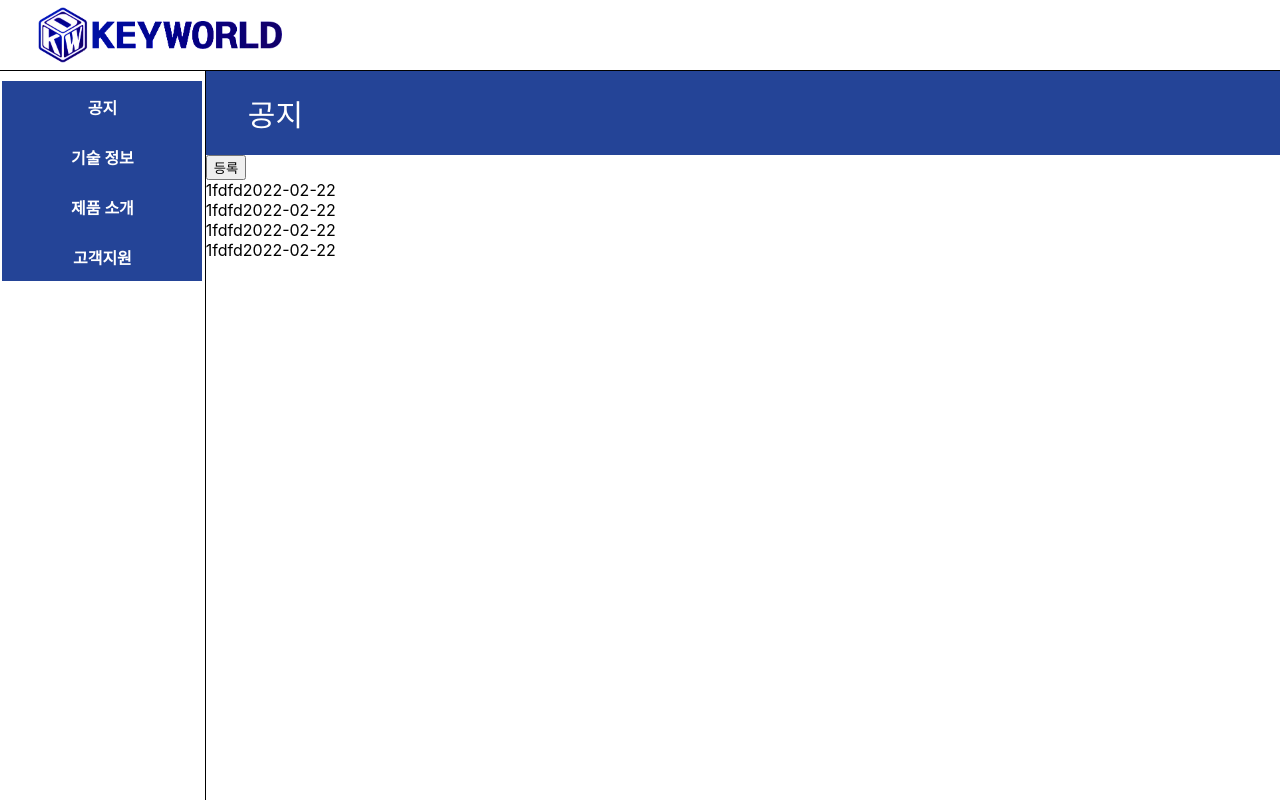
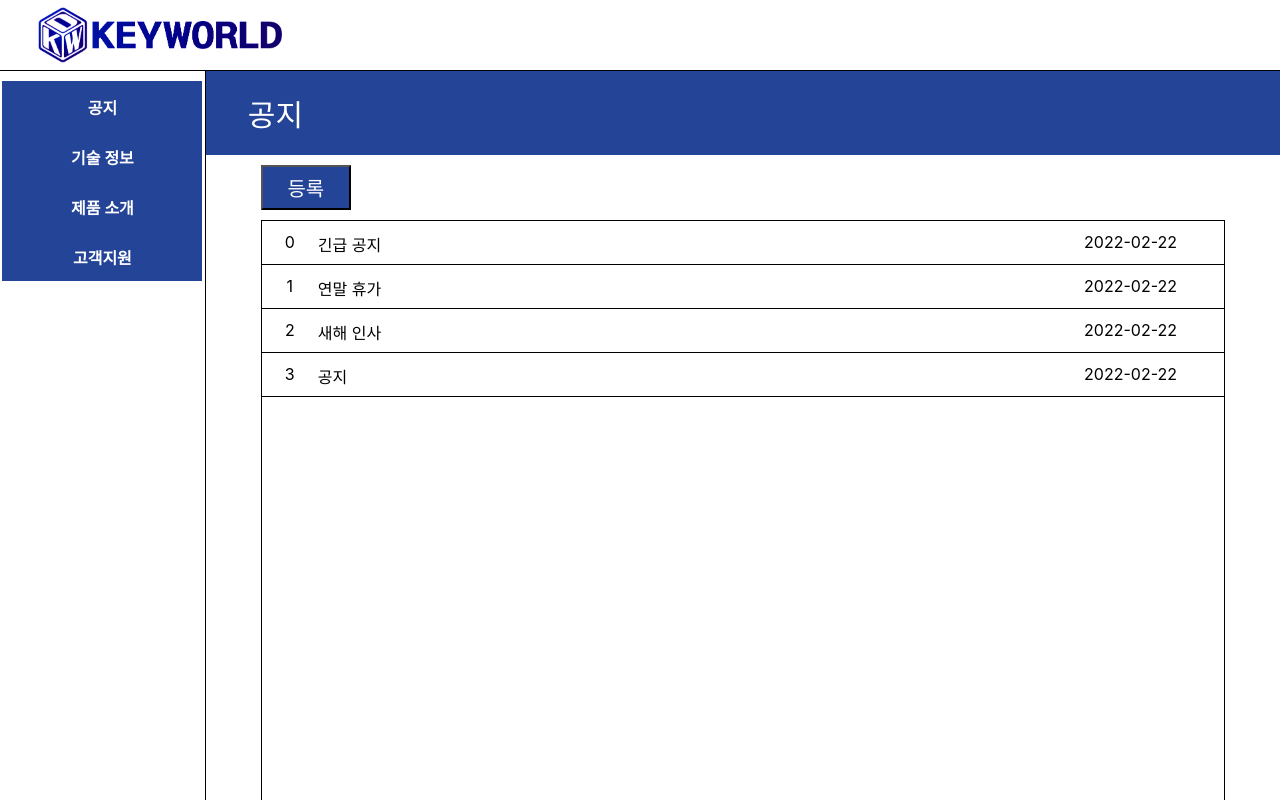
Before and after one commit to Keyworld-khu/keyworld-client, a React (Create React App) app: page /admin/notice in a window 1280 px wide. Shown: the top 800 px of the page. Built offline with nearby package versions, Linux system fonts and the light colour scheme; the HTML template or start-up script is replaced by a standard one.

Commit message:
feat: Apply layout to other pages

```diff
--- a/src/assets/css/admin.css
+++ b/src/assets/css/admin.css
@@ -29,3 +29,45 @@
   box-sizing: border-box;
   padding: 20px 0 20px 42px;
 }
+
+.admin-notice-register {
+  margin: 10px 0 10px 55px;
+  width: 90px;
+  height: 45px;
+  color: #fff;
+  cursor: pointer;
+}
+
+.admin-notice-register:hover {
+  background-color: #3f5998;
+}
+
+.admin-content-main {
+  border: 0.75px solid #000;
+  height: 850px;
+  margin: 0 55px;
+}
+
+.admin-content-list {
+  border-bottom: 0.75px solid #000;
+  width: 100%;
+  height: 44px;
+  padding-top: 11px;
+  box-sizing: border-box;
+}
+
+.admin-content-number {
+  width: 60px;
+  height: 100%;
+  text-align: center;
+}
+
+.admin-content-title {
+  width: 80%;
+}
+
+.admin-content-date {
+  width: 200px;
+  text-align: center;
+  justify-content: center;
+}
--- a/src/assets/css/index.css
+++ b/src/assets/css/index.css
@@ -8,6 +8,10 @@
 
 .f-30 {
   font-size: 30px;
+}
+
+.f-20 {
+  font-size: 20px;
 }
 
 .fw-600 {
@@ -22,3 +26,7 @@ body {
   width: 100%;
   height: 100%;
 }
+
+a {
+  text-decoration: none;
+}
--- a/src/components/admin/AdminContent.jsx
+++ b/src/components/admin/AdminContent.jsx
@@ -1,4 +1,30 @@
 import React from "react";
+import AdminContentList from "./AdminContentList";
+
+import Button from "../layout/Button";
+
+export const DUMMY = [
+  {
+    number: 0,
+    title: "긴급 공지",
+    date: "2022-02-22",
+  },
+  {
+    number: 1,
+    title: "연말 휴가",
+    date: "2022-02-22",
+  },
+  {
+    number: 2,
+    title: "새해 인사",
+    date: "2022-02-22",
+  },
+  {
+    number: 3,
+    title: "공지",
+    date: "2022-02-22",
+  },
+];
 
 const AdminContent = (props) => {
   const { title } = props;
@@ -6,28 +32,16 @@ const AdminContent = (props) => {
   return (
     <div className="admin-content">
       <div className="admin-content-header bg-color f-30">{title}</div>
-      <button>등록</button>
-      <div className="admin-notice">
-        <div className="admin-notice-list flex">
-          <div className="admin-notice-number">1</div>
-          <div className="admin-notice-title">fdfd</div>
-          <div className="admin-notice-date">2022-02-22</div>
-        </div>
-        <div className="admin-notice-list flex">
-          <div className="admin-notice-number">1</div>
-          <div className="admin-notice-title">fdfd</div>
-          <div className="admin-notice-date">2022-02-22</div>
-        </div>
-        <div className="admin-notice-list flex">
-          <div className="admin-notice-number">1</div>
-          <div className="admin-notice-title">fdfd</div>
-          <div className="admin-notice-date">2022-02-22</div>
-        </div>
-        <div className="admin-notice-list flex">
-          <div className="admin-notice-number">1</div>
-          <div className="admin-notice-title">fdfd</div>
-          <div className="admin-notice-date">2022-02-22</div>
-        </div>
+      <Button />
+      <div className="admin-content-main">
+        {DUMMY.map((item) => (
+          <AdminContentList
+            key={item.number}
+            number={item.number}
+            title={item.title}
+            date={item.date}
+          />
+        ))}
       </div>
     </div>
   );
--- a/src/components/admin/AdminContentList.jsx
+++ b/src/components/admin/AdminContentList.jsx
@@ -1,9 +1,10 @@
-const AdminContentList = () => {
+const AdminContentList = (props) => {
+  const { key, number, title, date } = props;
   return (
-    <div className="admin-notice-list flex">
-      <div className="admin-notice-number">1</div>
-      <div className="admin-notice-title">fdfd</div>
-      <div className="admin-notice-date">2022-02-22</div>
+    <div className="admin-content-list flex" key={key}>
+      <div className="admin-content-number">{number}</div>
+      <div className="admin-content-title">{title}</div>
+      <div className="admin-content-date">{date}</div>
     </div>
   );
 };
--- /dev/null
+++ b/src/components/layout/Button.jsx
@@ -0,0 +1,5 @@
+const Button = () => {
+  return <button className="admin-notice-register bg-color f-20">등록</button>;
+};
+
+export default Button;
--- a/src/pages/AdminProduct.jsx
+++ b/src/pages/AdminProduct.jsx
@@ -1,6 +1,7 @@
 import React from "react";
 
 import "../assets/css/admin.css";
+import AdminContent from "../components/admin/AdminContent";
 import AdminNav from "../components/admin/AdminNav";
 import Header from "../components/layout/Header";
 
@@ -10,9 +11,7 @@ const AdminProduct = () => {
       <Header />
       <div className="flex">
         <AdminNav />
-        <div className="admin-content">
-          <div className="admin-content-header bg-color f-30">제품 소개</div>
-        </div>
+        <AdminContent title="제품 소개" />
       </div>
     </div>
   );
--- a/src/pages/AdminSupport.jsx
+++ b/src/pages/AdminSupport.jsx
@@ -1,6 +1,7 @@
 import React from "react";
 
 import "../assets/css/admin.css";
+import AdminContent from "../components/admin/AdminContent";
 import AdminNav from "../components/admin/AdminNav";
 import Header from "../components/layout/Header";
 
@@ -10,9 +11,7 @@ const AdminSupport = () => {
       <Header />
       <div className="flex">
         <AdminNav />
-        <div className="admin-content">
-          <div className="admin-content-header bg-color f-30">고객지원</div>
-        </div>
+        <AdminContent title="고객지원" />
       </div>
     </div>
   );
--- a/src/pages/AdminTech.jsx
+++ b/src/pages/AdminTech.jsx
@@ -1,6 +1,7 @@
 import React from "react";
 
 import "../assets/css/admin.css";
+import AdminContent from "../components/admin/AdminContent";
 import AdminNav from "../components/admin/AdminNav";
 import Header from "../components/layout/Header";
 
@@ -10,9 +11,7 @@ const AdminTech = () => {
       <Header />
       <div className="flex">
         <AdminNav />
-        <div className="admin-content">
-          <div className="admin-content-header bg-color f-30">기술 정보</div>
-        </div>
+        <AdminContent title="기술 정보" />
       </div>
     </div>
   );
```
